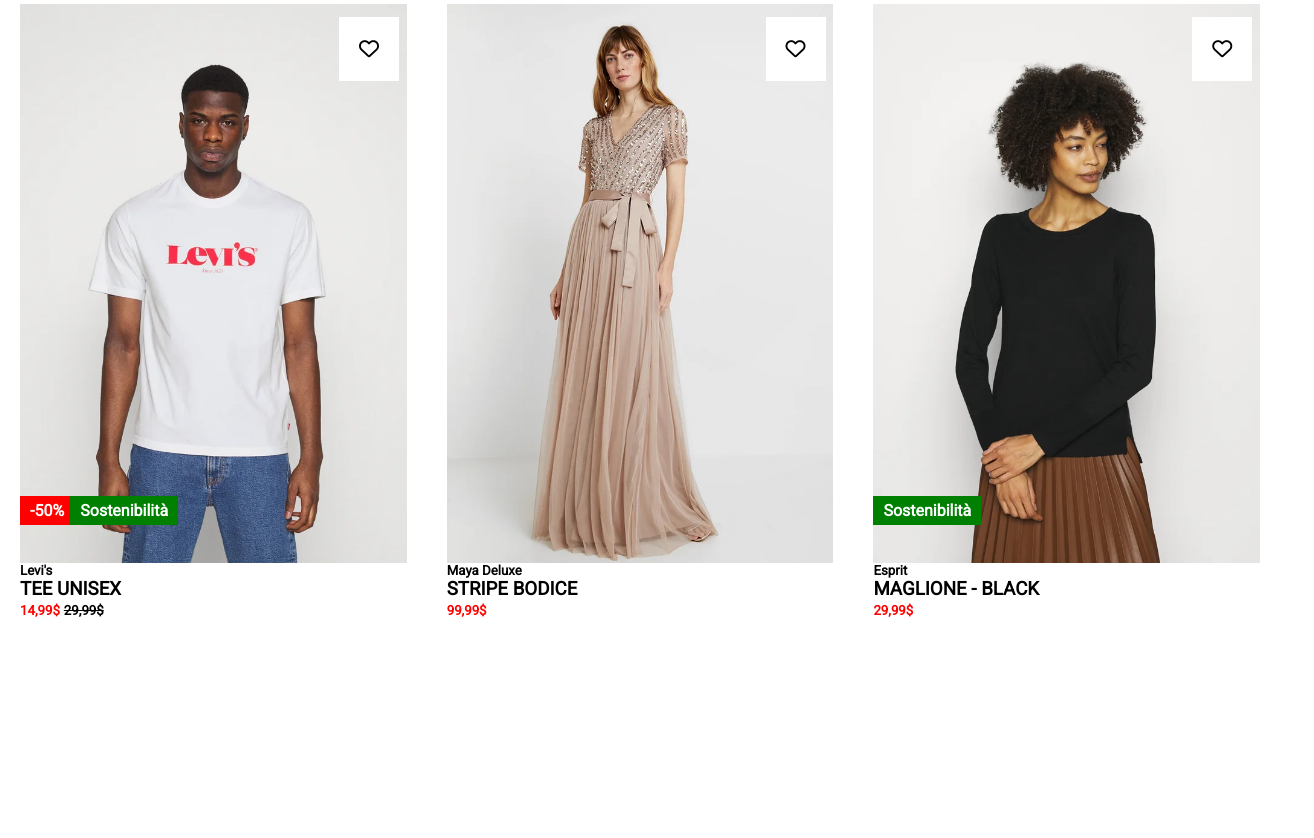
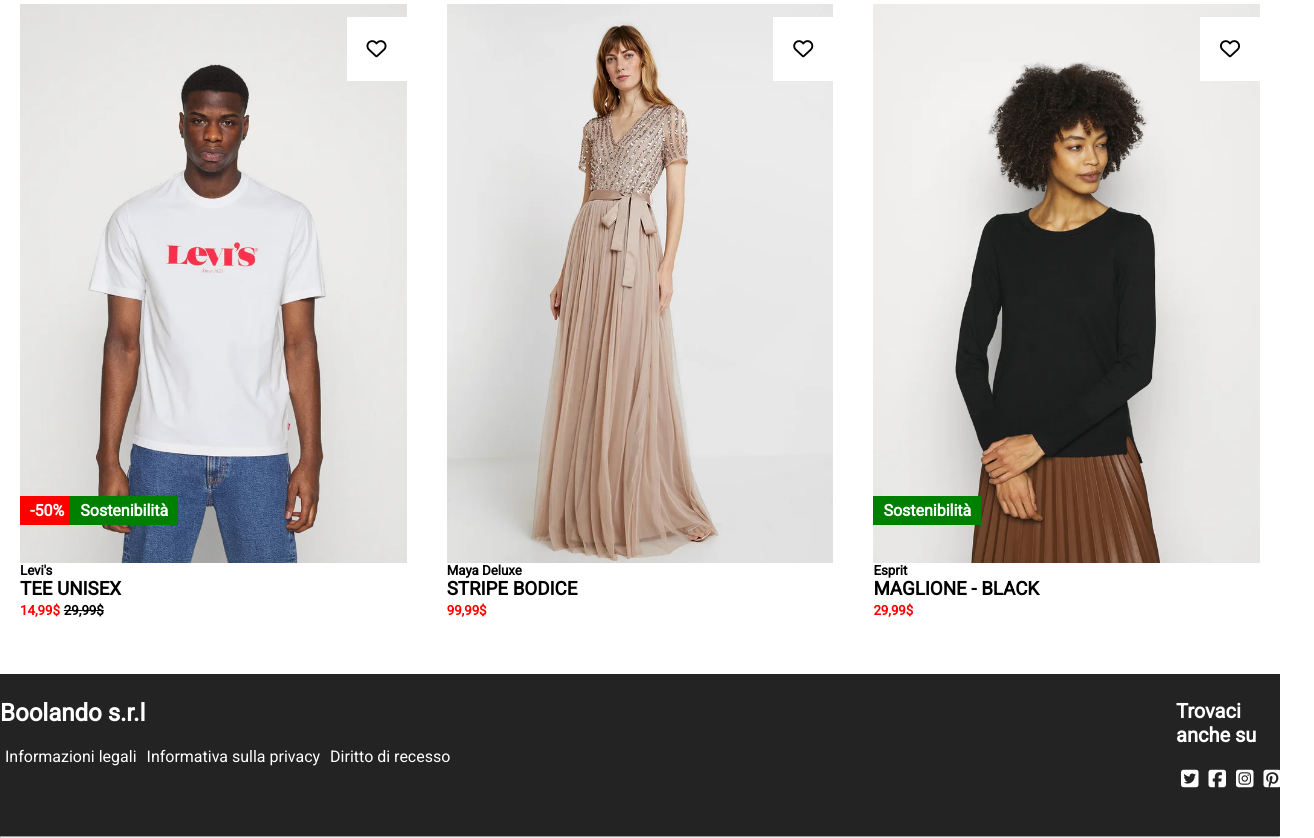
Before and after one commit to Therakar/html-css-boolando, a plain HTML site: page index.html in a window 1280 px wide. Shown: the part 805-1643 px from the top of the page, 1314 px wide, since content can reach past the window. Before the commit the page ends 1479 px from the top, so only its background shows below. Drawn offline with Linux system fonts and the light colour scheme.

Commit message:
aggiunta footer

```diff
--- a/css/style.css
+++ b/css/style.css
@@ -17,10 +17,13 @@ body{
     font-family: 'Roboto', sans-serif;
 }
 
-a {
+a{
     text-decoration: none;
+    color: white;
+}
+
+.main-nav{
     font-weight: bold;
-    color: white;
 }
 
 a:hover{
@@ -168,12 +171,13 @@ main{
 .heart-off{
     position: absolute;
     top: 2%;
-    right: 2%;
+    right: 0;
     padding: 20px;
     background-color: #fff;
     font-size: 20px;
 }
 
+/* HOVER */
 .heart-on{
     display: none;
     position: absolute;
@@ -195,4 +199,49 @@ main{
     display: none;
 }
 
+
+
+
+.img-on{
+    display: none;
+    position: absolute;
+}
+
+.img-off:hover .img-on {
+    display: block;
+
+}
+
+.img-off:hover .img-off{
+    display: none;
+}
+
+
 /* FOOTER */
+
+footer{
+    background-color: #232323;
+    color: white;
+}
+
+.col-footer{
+    text-align: left;
+}
+
+.col-footer ul {
+    list-style: none;
+    display: flex;
+}
+
+.col-footer ul li {
+    padding: 20px 5px;
+}
+.col-big{
+    width: 70%;
+}
+
+.col-small{
+    width: 30%;
+    font-size: 20px;
+    padding-left: 280px;
+}
--- a/index.html
+++ b/index.html
@@ -37,11 +37,11 @@
 
                     <!-- icone header -->
                     <div class="icon icon-header">
-                        <a href=""><i class="fa-regular fa-user"></i></a></i>
+                        <a href="#"><i class="fa-regular fa-user"></i></a></i>
 
-                        <a href=""><i class="fa-regular fa-heart"></i></a>
+                        <a href="#"><i class="fa-regular fa-heart"></i></a>
 
-                        <a href=""><i class="fa-solid fa-basket-shopping"></i></a>
+                        <a href="#"><i class="fa-solid fa-basket-shopping"></i></a>
                     </div>
                 </div>
             </section>
@@ -55,7 +55,7 @@
 
                         <!-- prima row di articoli -->
                         <div class="col">
-                            <img src="img/1.webp" alt="style1">
+                            <div class="img-off"><img src="img/1.webp" alt="style1"></div>
 
                             <!-- label -->
                             <div class="labels-percentage">-50%</div>
@@ -72,7 +72,7 @@
                         </div>
 
                         <div class="col">
-                            <img src="img/2.webp" alt="style2">
+                            <div class="img-off"><img src="img/2.webp" alt="style2"></div>
 
                             <!-- label -->
                             <div class="labels-percentage">-30%</div>
@@ -88,7 +88,7 @@
                         </div>
 
                         <div class="col">
-                            <img src="img/3.webp" alt="style3">
+                                <div class="img-off"><img src="img/3.webp" alt="style3"></div>
 
                             <!-- label -->
                             <div class="labels-percentage">-30%</div>
@@ -105,7 +105,7 @@
 
                         <!-- Seconda row di articoli -->
                         <div class="col">
-                            <img src="img/4.webp" alt="style4">
+                            <div class="img-off"><img src="img/4.webp" alt="style4"></div>
 
                             <!-- label -->
                             <div class="labels-percentage">-50%</div>
@@ -121,7 +121,7 @@
                         </div>
 
                         <div class="col">
-                            <img src="img/5.webp" alt="style5">
+                            <div class="img-off"><img src="img/5.webp" alt="style5"></div>
 
                             <!-- label -->
                             <h5 class="marchio">Maya Deluxe</h5>
@@ -134,7 +134,7 @@
                         </div>
 
                         <div class="col">
-                            <img src="img/6.webp" alt="style6">
+                            <div class="img-off"><img cl src="img/6.webp" alt="style6"></div>
 
                             <!-- label -->
                             <div class="labels-text-solo">Sostenibilità</div>
@@ -154,6 +154,36 @@
 
         </main>
 
-        <footer></footer>
+        <footer>
+            <section class="footer">
+                <div class="container">
+                    <div class="row">
+                        <div class="col-footer col-big">
+                            <h2>Boolando s.r.l</h3>
+                                <ul>
+                                    <li><a href="#">Informazioni legali</a></li>
+                                    <li><a href="#">Informativa sulla privacy</a></li>
+                                    <li><a href="#">Diritto di recesso</a></li>
+
+                                </ul>
+                        </div>
+                        <div class="col-footer col-small">
+                            <h4>Trovaci anche su</h4>
+                            <ul>
+                                <li><a href="#"><i class="fa-brands fa-square-twitter"></i></a></li>
+                                <li><a href="#"><i class="fa-brands fa-square-facebook"></i></a></li>
+                                <li><a href="#"><i class="fa-brands fa-square-instagram"></i></a></li>
+                                <li><a href="#"><i class="fa-brands fa-square-pinterest"></i></a></li>
+                                <li><a href="#"><i class="fa-brands fa-square-youtube"></i></a></li>
+
+
+                            </ul>
+                        </div>
+                    </div>
+
+                </div>
+            </section>
+        </footer>
+        <hr>
     </body>
 </html>
```
Also changed, not shown: img/1b.webp (added).
